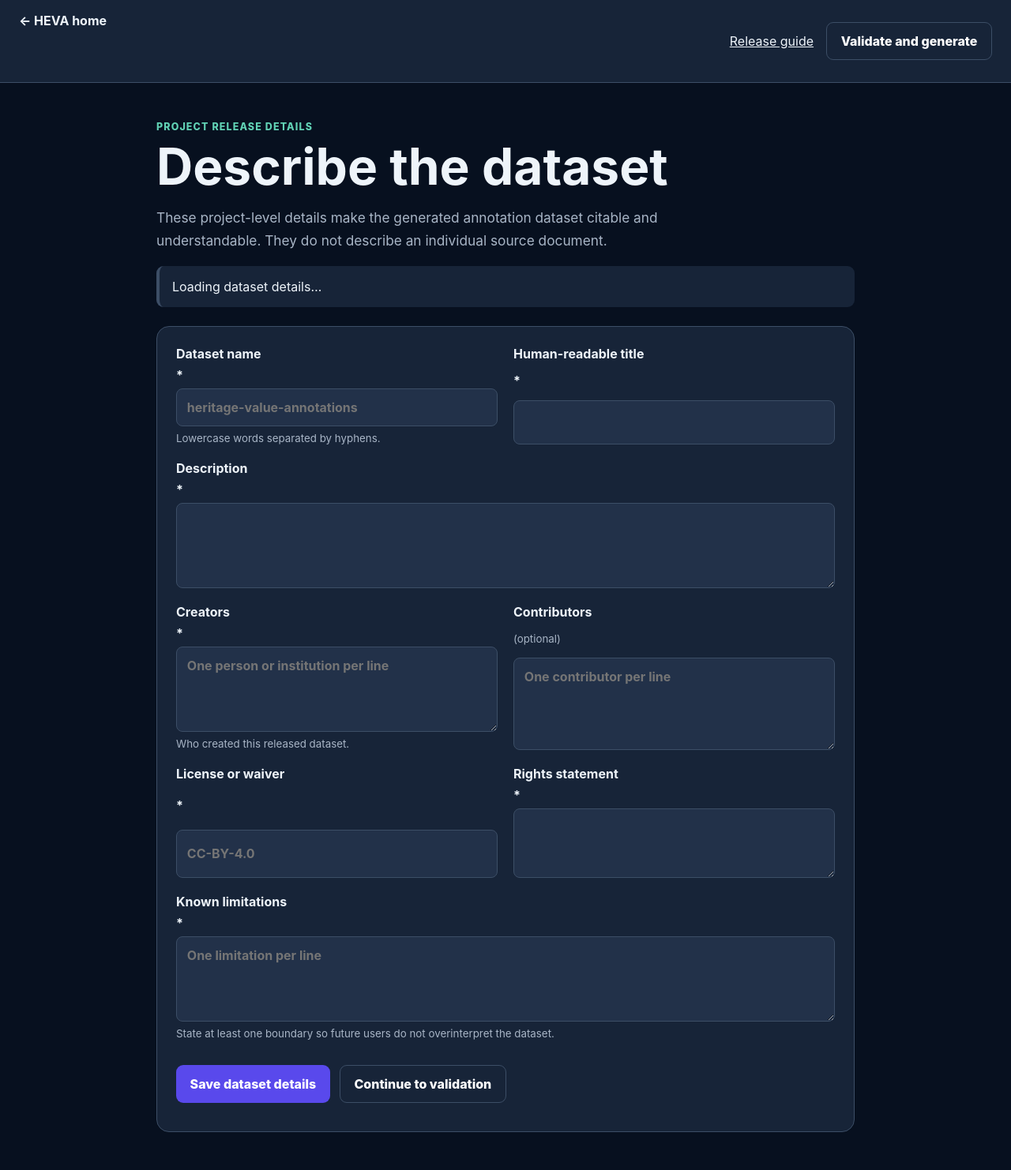
After one commit to zzbn12345/HEVA_toolkit, a Python web app: template src/heva/app/templates/dataset_metadata.html in a window 1280 px wide. The commit adds this page. Shown: the whole page at 79% size. Run offline with Jinja, Linux system fonts and the light colour scheme; the template is opened without the code that fills it, so the values that code supplies are empty.

Commit message:
feat: edit citable dataset details safely
Researchers need complete release metadata without editing raw JSON. Provide a validated project form for dataset identity, contributors, rights, and honest limitations before package generation.

```diff
--- /dev/null
+++ b/src/heva/app/static/dataset_metadata.css
@@ -0,0 +1,25 @@
+.dataset-page { width: min(980px, 100%); }
+.dataset-form {
+  display: grid;
+  gap: 1.25rem;
+  margin-top: 1.5rem;
+  padding: 1.5rem;
+  border: 1px solid var(--border);
+  border-radius: 16px;
+  background: var(--panel);
+}
+.dataset-form label { display: grid; gap: .45rem; font-weight: 750; }
+.dataset-form label small { color: var(--muted); font-weight: 400; }
+.dataset-form input, .dataset-form textarea {
+  width: 100%;
+  padding: .8rem;
+  border: 1px solid var(--border);
+  border-radius: 8px;
+  background: var(--field);
+  color: var(--ink);
+  font: inherit;
+}
+.dataset-form textarea { resize: vertical; }
+.field-grid { display: grid; grid-template-columns: repeat(2, minmax(0, 1fr)); gap: 1.25rem; }
+.form-actions { display: flex; flex-wrap: wrap; gap: .75rem; }
+@media (max-width: 720px) { .field-grid { grid-template-columns: 1fr; } }
--- /dev/null
+++ b/src/heva/app/static/dataset_metadata.js
@@ -0,0 +1,72 @@
+const form = document.getElementById("dataset-form");
+const statusBox = document.getElementById("dataset-status");
+
+/** Show one plain-language persistence or validation result. */
+function showStatus(kind, message) {
+  statusBox.className = `notice ${kind}`;
+  statusBox.textContent = message;
+}
+
+/** Convert the safe one-value-per-line fields into JSON arrays. */
+function lines(value) {
+  return value.split("\n").map((item) => item.trim()).filter(Boolean);
+}
+
+/** Convert FastAPI validation details into readable field-specific feedback. */
+function errorMessage(result) {
+  if (typeof result.detail === "string") return result.detail;
+  if (Array.isArray(result.detail)) {
+    return result.detail.map((issue) => {
+      const field = issue.loc?.at(-1) || "field";
+      return `${field}: ${issue.msg}`;
+    }).join("; ");
+  }
+  return "The dataset details could not be saved.";
+}
+
+/** Load existing validated metadata and populate the form without exposing raw JSON. */
+async function loadMetadata() {
+  const response = await fetch("/api/dataset-metadata");
+  const result = await response.json();
+  if (!response.ok) {
+    showStatus("error", errorMessage(result));
+    return;
+  }
+  if (!result.configured) {
+    showStatus("warning", "Dataset details are required before generating a Data Package.");
+    return;
+  }
+  Object.entries(result.metadata).forEach(([name, value]) => {
+    if (!form.elements[name]) return;
+    form.elements[name].value = Array.isArray(value) ? value.join("\n") : value;
+  });
+  showStatus("success", "Validated dataset details are loaded from this project.");
+}
+
+form.addEventListener("submit", async (event) => {
+  event.preventDefault();
+  if (!form.reportValidity()) return;
+  const payload = {
+    name: form.elements.name.value.trim(),
+    title: form.elements.title.value.trim(),
+    description: form.elements.description.value.trim(),
+    creators: lines(form.elements.creators.value),
+    contributors: lines(form.elements.contributors.value),
+    license: form.elements.license.value.trim(),
+    rights: form.elements.rights.value.trim(),
+    known_limitations: lines(form.elements.known_limitations.value),
+  };
+  const response = await fetch("/api/dataset-metadata", {
+    method: "PUT",
+    headers: {"Content-Type": "application/json"},
+    body: JSON.stringify(payload),
+  });
+  const result = await response.json();
+  if (!response.ok) {
+    showStatus("error", errorMessage(result));
+    return;
+  }
+  showStatus("success", "Dataset details were validated and saved in dataset-metadata.json.");
+});
+
+loadMetadata();
--- /dev/null
+++ b/src/heva/app/templates/dataset_metadata.html
@@ -0,0 +1,37 @@
+<!doctype html>
+<html lang="en">
+<head>
+  <meta charset="utf-8">
+  <meta name="viewport" content="width=device-width, initial-scale=1">
+  <title>Dataset details · HEVA Toolkit</title>
+  <link rel="stylesheet" href="/static/app.css">
+  <link rel="stylesheet" href="/static/dataset_metadata.css?v=1">
+  <script src="/static/dataset_metadata.js?v=1" defer></script>
+</head>
+<body>
+  <header class="topbar"><a class="home-link" href="/">← HEVA home</a><nav class="topbar-links"><a class="guide-link" href="/guide/APPROVED_EXPORT">Release guide</a><a class="button secondary" href="/validate">Validate and generate</a></nav></header>
+  <main class="page-content dataset-page">
+    <p class="eyebrow">Project release details</p>
+    <h1>Describe the dataset</h1>
+    <p class="lead">These project-level details make the generated annotation dataset citable and understandable. They do not describe an individual source document.</p>
+    <div id="dataset-status" class="notice neutral" aria-live="polite">Loading dataset details…</div>
+    <form id="dataset-form" class="dataset-form">
+      <div class="field-grid">
+        <label>Dataset name <span aria-hidden="true">*</span><input name="name" required pattern="[a-z0-9]+(?:-[a-z0-9]+)*" placeholder="heritage-value-annotations"><small>Lowercase words separated by hyphens.</small></label>
+        <label>Human-readable title <span aria-hidden="true">*</span><input name="title" required></label>
+      </div>
+      <label>Description <span aria-hidden="true">*</span><textarea name="description" rows="4" required></textarea></label>
+      <div class="field-grid">
+        <label>Creators <span aria-hidden="true">*</span><textarea name="creators" rows="4" required placeholder="One person or institution per line"></textarea><small>Who created this released dataset.</small></label>
+        <label>Contributors <small>(optional)</small><textarea name="contributors" rows="4" placeholder="One contributor per line"></textarea></label>
+      </div>
+      <div class="field-grid">
+        <label>License or waiver <span aria-hidden="true">*</span><input name="license" required placeholder="CC-BY-4.0"></label>
+        <label>Rights statement <span aria-hidden="true">*</span><textarea name="rights" rows="3" required></textarea></label>
+      </div>
+      <label>Known limitations <span aria-hidden="true">*</span><textarea name="known_limitations" rows="4" required placeholder="One limitation per line"></textarea><small>State at least one boundary so future users do not overinterpret the dataset.</small></label>
+      <div class="form-actions"><button class="button" type="submit">Save dataset details</button><a class="button secondary" href="/validate">Continue to validation</a></div>
+    </form>
+  </main>
+</body>
+</html>
--- a/src/heva/app/templates/home.html
+++ b/src/heva/app/templates/home.html
@@ -75,6 +75,11 @@
           <h2>Project palettes</h2>
           <p>Inspect, version, and select the color meanings reused across documents.</p>
         </a>
+        <a class="choice" href="/dataset-metadata">
+          <span class="choice-icon" aria-hidden="true">◆</span>
+          <h2>Dataset details</h2>
+          <p>Describe the citable dataset, its license, rights, creators, and limitations.</p>
+        </a>
         <a class="choice primary" href="/create">
           <span class="choice-icon" aria-hidden="true">＋</span>
           <h2>Add or prepare documents</h2>
--- a/src/heva/app/templates/validate.html
+++ b/src/heva/app/templates/validate.html
@@ -11,7 +11,7 @@
 <body>
   <header class="topbar">
     <a class="home-link" href="/">← HEVA home</a>
-    <nav class="topbar-links"><a class="guide-link" href="/guide/guides/validate-project">Guide</a><span>Project validation</span></nav>
+    <nav class="topbar-links"><a class="guide-link" href="/guide/guides/validate-project">Guide</a><a href="/dataset-metadata">Dataset details</a><span>Project validation</span></nav>
   </header>
   <main class="page-content validation-page">
     <p class="eyebrow">Validation</p>
```
Also changed, not shown: docs/APPROVED_EXPORT.md (+8 -1 lines), src/heva/app/routes/project.py (+33 -0 lines), src/heva/workflow/dataset_metadata.py (added, +56 -0 lines), src/heva/workflow/package_validator.py (+37 -6 lines), tests/app/test_web_foundation.py (+50 -0 lines), tests/workflow/test_dataset_metadata.py (added, +48 -0 lines), CHANGELOG.md, src/heva/workflow/README.md.
